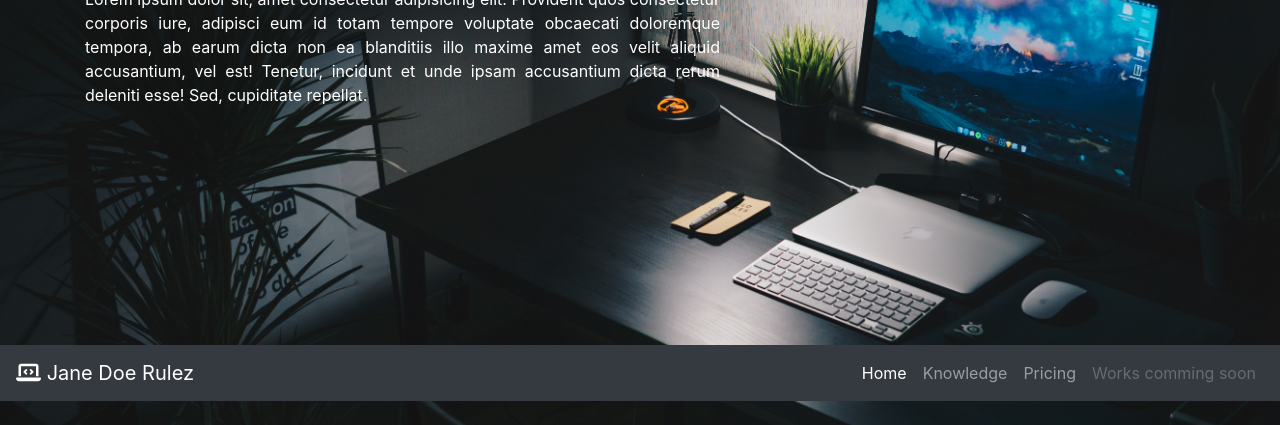
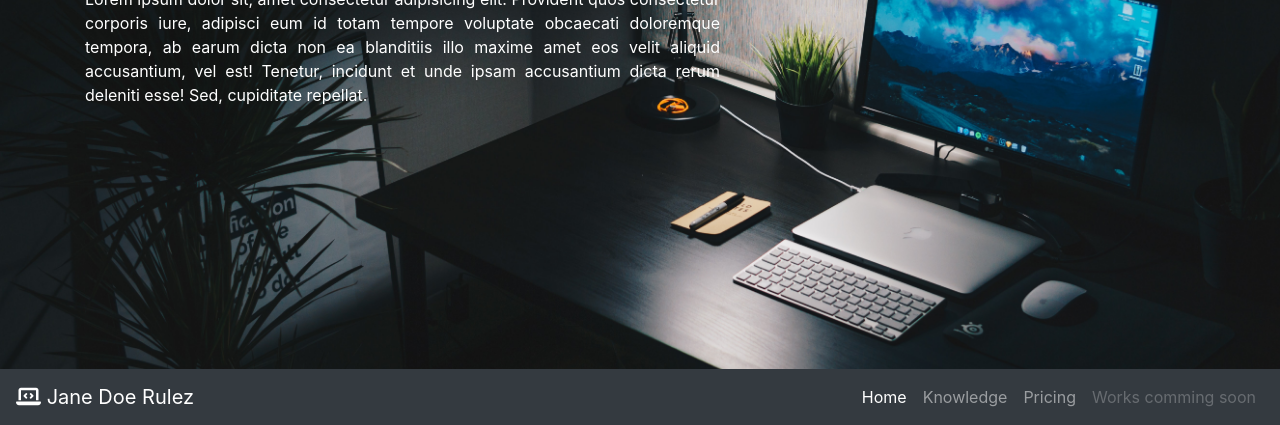
Before and after one commit to MarcoFromBerlin/bootstrap-portfolio, a plain HTML site: page index.html in a window 1280 px wide. Shown: the part 375-800 px from the top of the page. Drawn offline with nearby package versions, Linux system fonts and the light colour scheme.

Commit message:
more or less ok

```diff
--- a/index.html
+++ b/index.html
@@ -36,7 +36,7 @@
           <div class="col"></div>
         </div>
       </div>
-      <nav class="navbar navbar-expand-lg navbar-dark bg-dark">
+      <nav class="navbar navbar-expand-lg navbar-dark bg-dark fixed-bottom">
         <a class="navbar-brand" href="#">
           <i class="fas fa-laptop-code"></i> Jane Doe Rulez</a
         >
```
